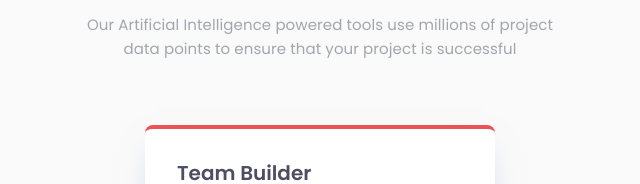
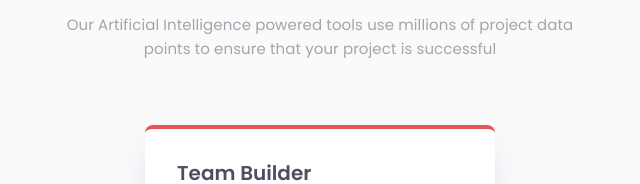
Before and after one commit to annaindistress/frontend-mentor-four-card-feature-section, a website: page src/index.html in a window 1280 px wide. Shown: the part 185-369 px from the top of the page, 320-960 px from the left. Drawn offline with nearby package versions, Linux system fonts and the light colour scheme; files that its build step writes are made by us from their sources.

Commit message:
Fixing page__text and project screenshot

```diff
--- a/src/styles/components/page.scss
+++ b/src/styles/components/page.scss
@@ -32,7 +32,7 @@
     }
 
     &__text {
-        max-width: 470px;
+        max-width: 510px;
         margin: 0 auto 76px;
         letter-spacing: .1px;
         text-align: center;
```
Also changed, not shown: screenshot.png.
